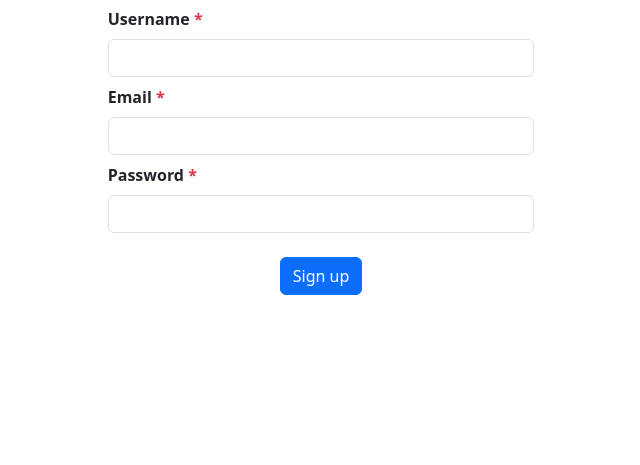
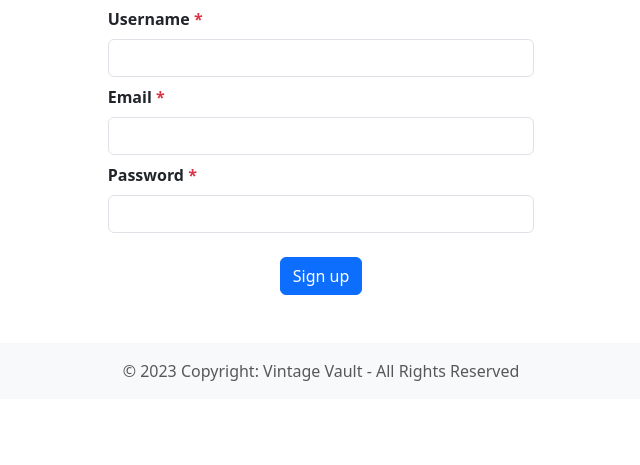
Before and after one commit to mikevillarruel/my-store, a Django app: page /sign_up/ in a window 1280 px wide. Shown: the part 158-623 px from the top of the page, without its empty margins (319-959 px from the left). Run offline with Django 4.2, Linux system fonts and the light colour scheme; parts of the project's set-up code (start-up, migrations or seed data) failed here and were passed over.

Commit message:
feat: Footer
- Create footer template

```diff
--- a/templates/base.html
+++ b/templates/base.html
@@ -27,6 +27,10 @@
 {% block content %}
 {% endblock %}
 
+{% block footer %}
+    {% include 'footer.html' %}
+{% endblock %}
+
 <script src="https://cdn.jsdelivr.net/npm/bootstrap@5.3.0/dist/js/bootstrap.bundle.min.js"
         integrity="sha384-geWF76RCwLtnZ8qwWowPQNguL3RmwHVBC9FhGdlKrxdiJJigb/j/68SIy3Te4Bkz" crossorigin="anonymous">
 </script>
--- /dev/null
+++ b/templates/footer.html
@@ -0,0 +1,7 @@
+{% load static %}
+
+<footer class="bg-body-tertiary">
+    <div class="text-center p-3" style="color: rgba(var(--bs-emphasis-color-rgb), 0.65);">
+        &copy; 2023 Copyright: Vintage Vault - All Rights Reserved
+    </div>
+</footer>
```
